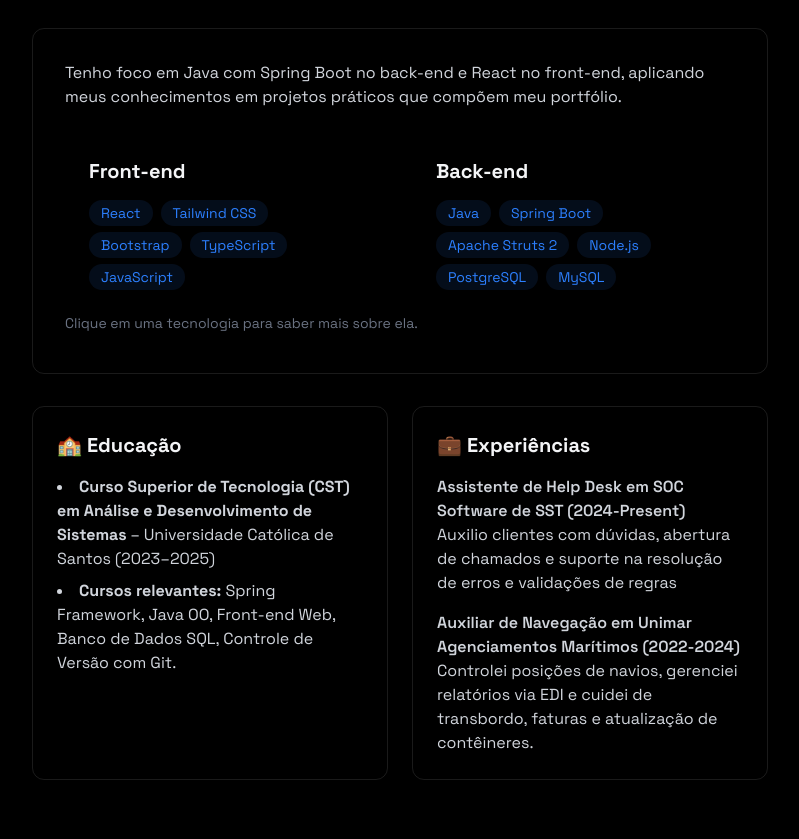
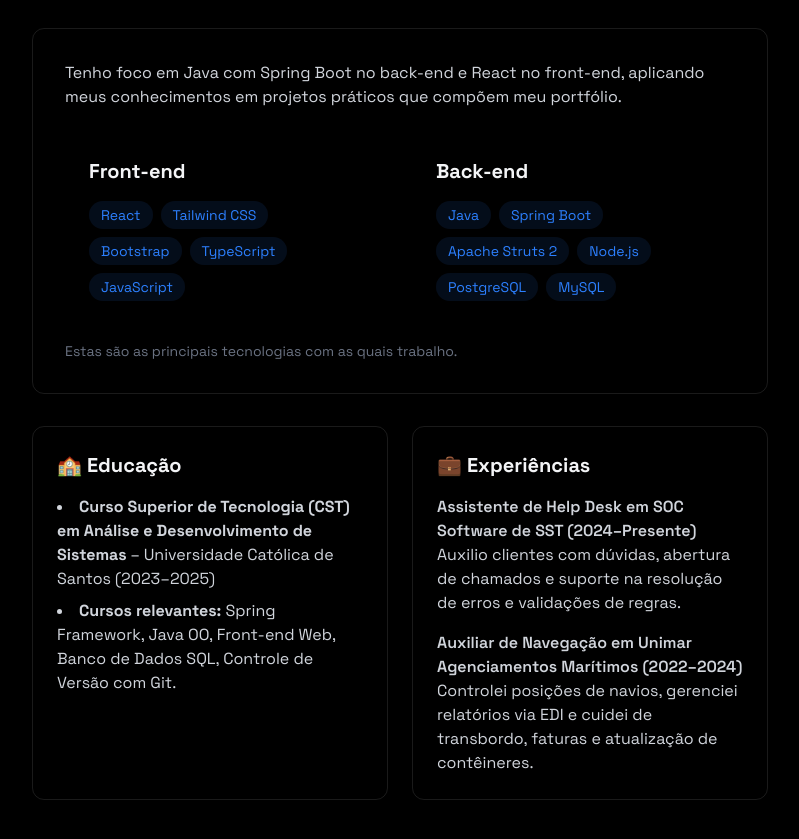
Before and after one commit to kauannlima/portfolio_kauan, a React (Vite) app: page / in a window 1280 px wide. Shown: the part 920-1759 px from the top of the page, without its empty margins (240-1039 px from the left). Built offline with nearby package versions, Linux system fonts and the light colour scheme.

Commit message:
Atualizar o About.jsx

```diff
--- a/src/components/sections/About.jsx
+++ b/src/components/sections/About.jsx
@@ -14,10 +14,10 @@ export const About = () => {
     "Spring Boot",
     "Apache Struts 2",
     "Node.js",
-
     "PostgreSQL",
     "MySQL",
   ];
+
   return (
     <section
       id="about"
@@ -37,54 +37,43 @@ export const About = () => {
             </p>
 
             <div className="grid grid-cols-1 md:grid-cols-2 gap-6">
-              <div className="rounded-xl p-6 -hover:-translate-y-1 transition-all">
-                <h3 className="text-xl font-bold mb-4 ">Front-end</h3>
+              <div className="rounded-xl p-6 transition-all">
+                <h3 className="text-xl font-bold mb-4">Front-end</h3>
                 <div className="flex flex-wrap gap-2">
                   {frontendSkills.map((tech, key) => (
-                    <a
-                      href={`https://www.google.com/search?q=O+que+%C3%A9+${tech}`}
-                      target="_blank"
-                      rel="noopener noreferrer"
-                    >
                     <span
                       key={key}
-                        className="bg-blue-500/10 text-blue-500 py-1 px-3 rounded-full text-sm
-                  hover:bg-blue-500/20 hover:shadow-[0_2px_8px_rgba(59,130,246,0.2)] transition-all"
+                      className="bg-blue-500/10 text-blue-500 py-1 px-3 rounded-full text-sm hover:bg-blue-500/20 hover:shadow-[0_2px_8px_rgba(59,130,246,0.2)] transition-all"
                     >
                       {tech}
                     </span>
-                    </a>
                   ))}
                 </div>
               </div>
-              <div className="rounded-xl p-6 -hover:-translate-y-1 transition-all">
-                <h3 className="text-xl font-bold mb-4 ">Back-end</h3>
+
+              <div className="rounded-xl p-6 transition-all">
+                <h3 className="text-xl font-bold mb-4">Back-end</h3>
                 <div className="flex flex-wrap gap-2">
                   {backendSkills.map((tech, key) => (
-                    <a
-                      href={`https://www.google.com/search?q=O+que+%C3%A9+${tech}`}
-                      target="_blank"
-                      rel="noopener noreferrer"
-                    >
                     <span
                       key={key}
-                        className="bg-blue-500/10 text-blue-500 py-1 px-3 rounded-full text-sm
-                  hover:bg-blue-500/20 hover:shadow-[0_2px_8px_rgba(59,130,246,0.2)] transition"
+                      className="bg-blue-500/10 text-blue-500 py-1 px-3 rounded-full text-sm hover:bg-blue-500/20 hover:shadow-[0_2px_8px_rgba(59,130,246,0.2)] transition"
                     >
                       {tech}
                     </span>
-                    </a>
                   ))}
                 </div>
               </div>
             </div>
-            <p className="text-sm text-gray-500 mb-2">
-              Clique em uma tecnologia para saber mais sobre ela.
+
+            <p className="text-sm text-gray-500 mt-4">
+              Estas são as principais tecnologias com as quais trabalho.
             </p>
           </div>
+
           <div className="grid grid-cols-1 md:grid-cols-2 gap-6 mt-8">
             <div className="p-6 rounded-xl border-white/10 border hover:-translate-y-1 transition-all">
-              <h3 className="text-xl font-bold mb-4"> 🏫 Educação </h3>
+              <h3 className="text-xl font-bold mb-4">🏫 Educação</h3>
               <ul className="list-disc list-inside text-gray-300 space-y-2">
                 <li>
                   <strong>
@@ -99,24 +88,24 @@ export const About = () => {
                 </li>
               </ul>
             </div>
+
             <div className="p-6 rounded-xl border-white/10 border hover:-translate-y-1 transition-all">
-              <h3 className="text-xl font-bold mb-4"> 💼 Experiências </h3>
+              <h3 className="text-xl font-bold mb-4">💼 Experiências</h3>
               <div className="space-y-4 text-gray-300">
                 <div>
                   <h4 className="font-semibold">
-                    Assistente de Help Desk em SOC Software de SST
-                    (2024-Present)
+                    Assistente de Help Desk em SOC Software de SST (2024–Presente)
                   </h4>
                   <p>
                     Auxilio clientes com dúvidas, abertura de chamados e suporte
-                    na resolução de erros e validações de regras
+                    na resolução de erros e validações de regras.
                   </p>
                 </div>
 
                 <div>
                   <h4 className="font-semibold">
                     Auxiliar de Navegação em Unimar Agenciamentos Marítimos
-                    (2022-2024)
+                    (2022–2024)
                   </h4>
                   <p>
                     Controlei posições de navios, gerenciei relatórios via EDI e
```
Lines whose indentation alone changed are shown as unchanged.
